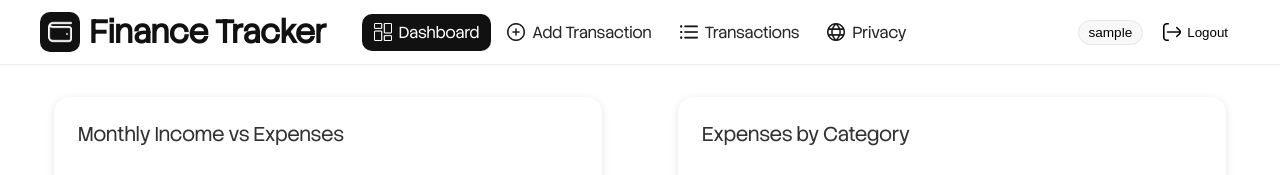
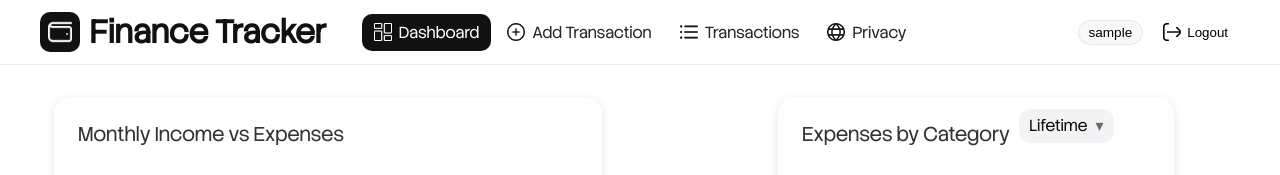
Before and after one commit to magwitfontys/Personal_Finance_Tracker_frontend, a SvelteKit app: page /dashboard in a window 1280 px wide. Shown: the top 175 px of the page. Built offline with nearby package versions, Linux system fonts and the light colour scheme; no server answers; sample sign-in values are in the browser's storage.

Commit message:
minor UI improvements

```diff
--- a/src/routes/(interface)/dashboard/+page.svelte
+++ b/src/routes/(interface)/dashboard/+page.svelte
@@ -7,6 +7,7 @@
 	import BarChart from '$lib/components/BarChart.svelte';
 	import PieChart from '$lib/components/PieChart.svelte';
 	import '$lib/styles/dashboard.css';
+	import '$lib/styles/transactions.css';
 
 	const API_BASE = (env.PUBLIC_API_BASE || '/api').replace(/\/$/, '');
 
@@ -22,6 +23,24 @@
 	// Pie chart data
 	let pieChartLabels = [];
 	let pieChartData = [];
+
+	// Timeframe filter for pie chart
+	let timeframe = 'lifetime'; // '1m' | '3m' | '1y' | 'lifetime'
+	let showTimeframeMenu = false;
+
+	// Robust outside-click handler: close only when clicking outside the dropdown trigger/panel
+	function handleWindowClick(e) {
+		// If menu isn't open, nothing to do
+		if (!showTimeframeMenu) return;
+		const path = e.composedPath ? e.composedPath() : [];
+		const clickedInsideMenu = path.some((el) => {
+			if (!el || !el.classList) return false;
+			return el.classList.contains('menu') || el.classList.contains('menu-btn') || el.classList.contains('menu-panel') || el.classList.contains('menu-item');
+		});
+		if (!clickedInsideMenu) {
+			showTimeframeMenu = false;
+		}
+	}
 
 	function getCategoryNameById(categoryId) {
 		const cat = categories.find((c) => c.id === categoryId);
@@ -139,10 +158,35 @@
 		console.log('[Dashboard] Transactions:', transactions);
 		console.log('[Dashboard] Categories:', categories);
 
+		// Apply timeframe filter for pie chart
+		let filteredTx = transactions;
+		if (timeframe !== 'lifetime') {
+			const now = new Date();
+			let startDate;
+			switch (timeframe) {
+				case '1m':
+					startDate = new Date(now);
+					startDate.setMonth(startDate.getMonth() - 1);
+					break;
+				case '3m':
+					startDate = new Date(now);
+					startDate.setMonth(startDate.getMonth() - 3);
+					break;
+				case '1y':
+					startDate = new Date(now);
+					startDate.setFullYear(startDate.getFullYear() - 1);
+					break;
+			}
+			filteredTx = transactions.filter((tx) => {
+				const d = new Date(tx.txnDate);
+				return d >= startDate && d <= now;
+			});
+		}
+
 		// Group expenses by category
 		const categoryData = {};
 
-		transactions.forEach((tx) => {
+		filteredTx.forEach((tx) => {
 			if (tx.txnType === 'EXPENSE') {
 				const categoryName = getCategoryNameById(tx.categoryId);
 				console.log(`[Dashboard] Transaction ${tx.transactionId}: categoryId=${tx.categoryId}, categoryName=${categoryName}, amount=${tx.amount}`);
@@ -184,7 +228,19 @@
 		await loadCategories();
 		await loadTransactions();
 	});
+
+	function selectTimeframe(tf) {
+		timeframe = tf;
+		showTimeframeMenu = false;
+		processPieChartData();
+	}
+
+	$: timeframeLabel =
+		timeframe === '1m' ? '1 month' : timeframe === '3m' ? '3 months' : timeframe === '1y' ? '1 year' : 'Lifetime';
 </script>
+
+<!-- click-outside to close timeframe menu -->
+<svelte:window on:click={handleWindowClick} />
 
 {#if isLoading}
 	<p>Loading...</p>
@@ -196,12 +252,75 @@
 			incomeData={barChartIncome}
 			expenseData={barChartExpenses}
 		/>
-		<PieChart
-			title="Expenses by Category"
-			labels={pieChartLabels}
-			data={pieChartData}
-		/>
+
+		<!-- Wrap pie chart and place dropdown inside its box (top-right) -->
+		<div class="chart-box" style="position: relative;">
+						<div class="menu" style="position: absolute; top: 12px; right: 12px;">
+				<button
+					type="button"
+					class="menu-btn small"
+					aria-haspopup="listbox"
+					aria-expanded={showTimeframeMenu}
+					on:click|stopPropagation={() => { showTimeframeMenu = !showTimeframeMenu; }}
+					on:keydown={(e) => {
+						if (e.key === 'Enter' || e.key === ' ') { e.preventDefault(); showTimeframeMenu = !showTimeframeMenu; }
+					}}
+				>
+					<span>{timeframeLabel}</span>
+					<span class="chev" aria-hidden="true">▾</span>
+				</button>
+							{#if showTimeframeMenu}
+								<ul class="menu-panel" role="listbox" aria-label="Timeframe" on:click|stopPropagation>
+						<li>
+							<button type="button" class="menu-item" role="option" aria-selected={timeframe === '1m'} on:click|stopPropagation={() => selectTimeframe('1m')}>
+								<span>1 month</span>
+								{#if timeframe === '1m'}<span class="check">✓</span>{/if}
+							</button>
+						</li>
+						<li>
+							<button type="button" class="menu-item" role="option" aria-selected={timeframe === '3m'} on:click|stopPropagation={() => selectTimeframe('3m')}>
+								<span>3 months</span>
+								{#if timeframe === '3m'}<span class="check">✓</span>{/if}
+							</button>
+						</li>
+						<li>
+							<button type="button" class="menu-item" role="option" aria-selected={timeframe === '1y'} on:click|stopPropagation={() => selectTimeframe('1y')}>
+								<span>1 year</span>
+								{#if timeframe === '1y'}<span class="check">✓</span>{/if}
+							</button>
+						</li>
+						<li>
+							<button type="button" class="menu-item" role="option" aria-selected={timeframe === 'lifetime'} on:click|stopPropagation={() => selectTimeframe('lifetime')}>
+								<span>Lifetime</span>
+								{#if timeframe === 'lifetime'}<span class="check">✓</span>{/if}
+							</button>
+						</li>
+					</ul>
+				{/if}
+			</div>
+
+			<PieChart
+				title="Expenses by Category"
+				labels={pieChartLabels}
+				data={pieChartData}
+			/>
+		</div>
 	</div>
+
+<style>
+	/* Make the timeframe dropdown compact to avoid covering the title */
+	.chart-box .menu .menu-btn.small {
+		font: inherit; /* match add-transaction base */
+		padding: 0.45rem 0.6rem; /* slightly tighter to avoid title overlap */
+		line-height: 1.1;
+		height: auto;
+		min-height: unset;
+	}
+	/* Keep the panel readable; no change needed but ensure positioning works with smaller trigger */
+	.chart-box .menu .menu-panel {
+		min-width: 190px; /* match shared dropdown width */
+	}
+</style>
 	<!-- Debug info -->
 	<div style="display: none;">
 		<p>Pie Chart Labels: {JSON.stringify(pieChartLabels)}</p>
```
Also changed, not shown: src/routes/(interface)/transactions/+page.svelte (+35 -1 lines).
